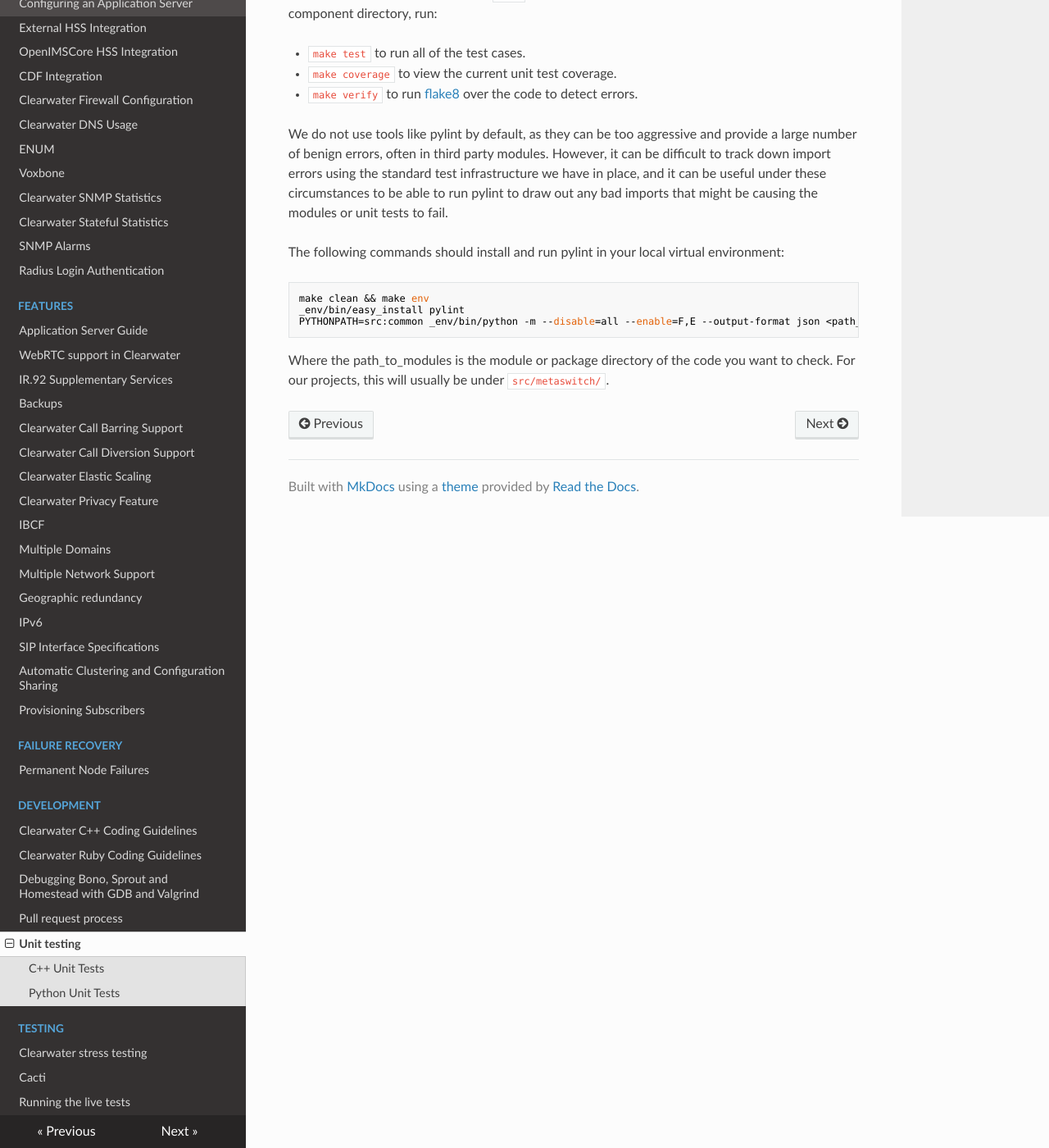
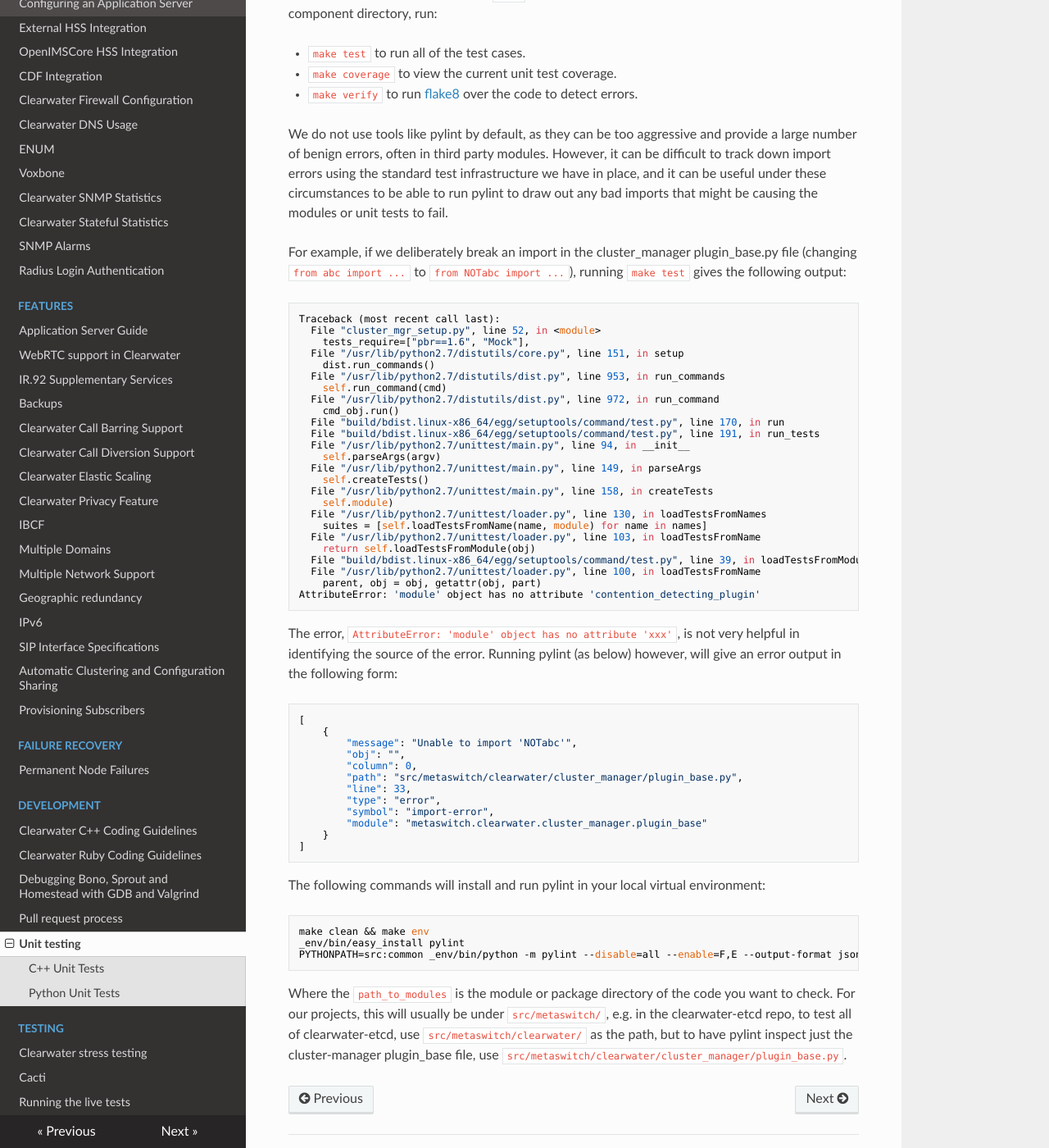
Before and after one commit to Metaswitch/clearwater-readthedocs, an MkDocs documentation site: the page built from docs/Running_unit_tests.md, in a window 1280 px wide and 1400 px high, scrolled down 1316 px. Shown: the whole window at 82% size. Built offline with MkDocs 1.6.1, drawn with Linux system fonts in a browser that asks for light colours; nearby versions of some CDN libraries; old or Windows-style settings are respelled for this version of MkDocs.

Commit message:
Add example error text, and pylint output. Fixup command

````diff
--- a/docs/Running_unit_tests.md
+++ b/docs/Running_unit_tests.md
@@ -53,12 +53,59 @@ Our components written in Python don't share a common makefile infrastructure. H
 
 We do not use tools like pylint by default, as they can be too aggressive and provide a large number of benign errors, often in third party modules. However, it can be difficult to track down import errors using the standard test infrastructure we have in place, and it can be useful under these circumstances to be able to run pylint to draw out any bad imports that might be causing the modules or unit tests to fail.
 
-The following commands should install and run pylint in your local virtual environment:
+For example, if we deliberately break an import in the cluster_manager plugin_base.py file (changing `from abc import ...` to `from NOTabc import ...`), running `make test` gives the following output:
+
+```
+Traceback (most recent call last):
+  File "cluster_mgr_setup.py", line 52, in <module>
+    tests_require=["pbr==1.6", "Mock"],
+  File "/usr/lib/python2.7/distutils/core.py", line 151, in setup
+    dist.run_commands()
+  File "/usr/lib/python2.7/distutils/dist.py", line 953, in run_commands
+    self.run_command(cmd)
+  File "/usr/lib/python2.7/distutils/dist.py", line 972, in run_command
+    cmd_obj.run()
+  File "build/bdist.linux-x86_64/egg/setuptools/command/test.py", line 170, in run
+  File "build/bdist.linux-x86_64/egg/setuptools/command/test.py", line 191, in run_tests
+  File "/usr/lib/python2.7/unittest/main.py", line 94, in __init__
+    self.parseArgs(argv)
+  File "/usr/lib/python2.7/unittest/main.py", line 149, in parseArgs
+    self.createTests()
+  File "/usr/lib/python2.7/unittest/main.py", line 158, in createTests
+    self.module)
+  File "/usr/lib/python2.7/unittest/loader.py", line 130, in loadTestsFromNames
+    suites = [self.loadTestsFromName(name, module) for name in names]
+  File "/usr/lib/python2.7/unittest/loader.py", line 103, in loadTestsFromName
+    return self.loadTestsFromModule(obj)
+  File "build/bdist.linux-x86_64/egg/setuptools/command/test.py", line 39, in loadTestsFromModule
+  File "/usr/lib/python2.7/unittest/loader.py", line 100, in loadTestsFromName
+    parent, obj = obj, getattr(obj, part)
+AttributeError: 'module' object has no attribute 'contention_detecting_plugin'
+```
+
+The error, `AttributeError: 'module' object has no attribute 'xxx'`, is not very helpful in identifying the source of the error. Running pylint (as below) however, will give an error output in the following form:
+
+```
+[
+    {
+        "message": "Unable to import 'NOTabc'",
+        "obj": "",
+        "column": 0,
+        "path": "src/metaswitch/clearwater/cluster_manager/plugin_base.py",
+        "line": 33,
+        "type": "error",
+        "symbol": "import-error",
+        "module": "metaswitch.clearwater.cluster_manager.plugin_base"
+    }
+]
+```
+
+The following commands will install and run pylint in your local virtual environment:
 
 ```
 make clean && make env
 _env/bin/easy_install pylint
-PYTHONPATH=src:common _env/bin/python -m --disable=all --enable=F,E --output-format json <path_to_modules>
+PYTHONPATH=src:common _env/bin/python -m pylint --disable=all --enable=F,E --output-format json <path_to_modules>
 ```
 
-Where the path_to_modules is the module or package directory of the code you want to check. For our projects, this will usually be under `src/metaswitch/`.
+Where the `path_to_modules` is the module or package directory of the code you want to check. For our projects, this will usually be under `src/metaswitch/`, e.g. in the clearwater-etcd repo, to test all of clearwater-etcd, use `src/metaswitch/clearwater/` as the path, but to have pylint inspect just the cluster-manager plugin_base file, use `src/metaswitch/clearwater/cluster_manager/plugin_base.py`.
````
